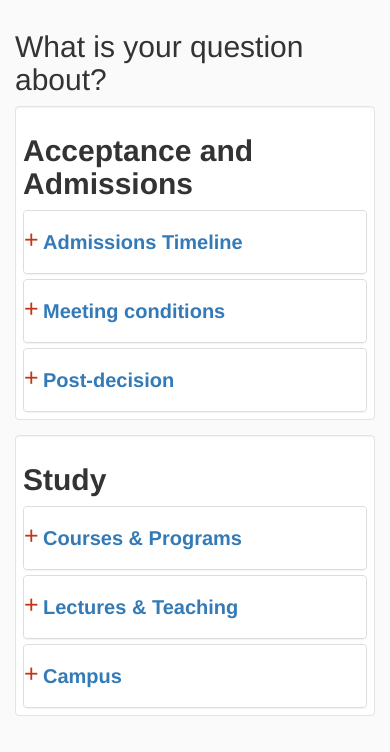
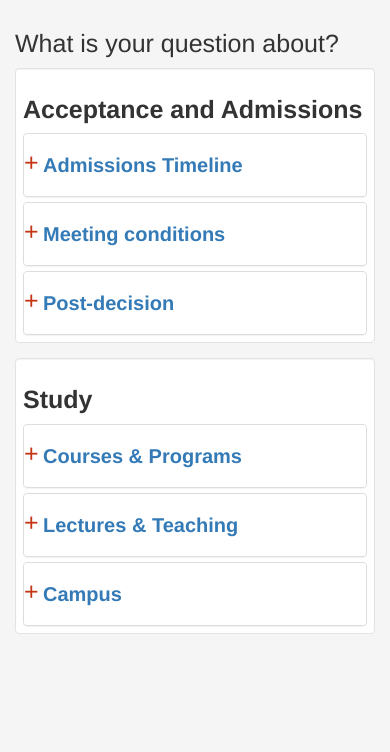
Before and after one commit to timomulder/hci_cw2, a plain HTML site: page index.html in a window 390 px wide. Drawn offline with Linux system fonts and the light colour scheme.

Commit message:
font for mobile optimized

```diff
--- a/css/custom.css
+++ b/css/custom.css
@@ -79,6 +79,9 @@ h4{
     top:15px;
     font-size:25px;
  }
+ h2 {
+  font-size:25px;
+ }
 }
 
 .well{
@@ -86,5 +89,5 @@ h4{
 }
 
 body{
-  background-color: #fafafa;
+  background-color: #f5f5f5;
 }
```
